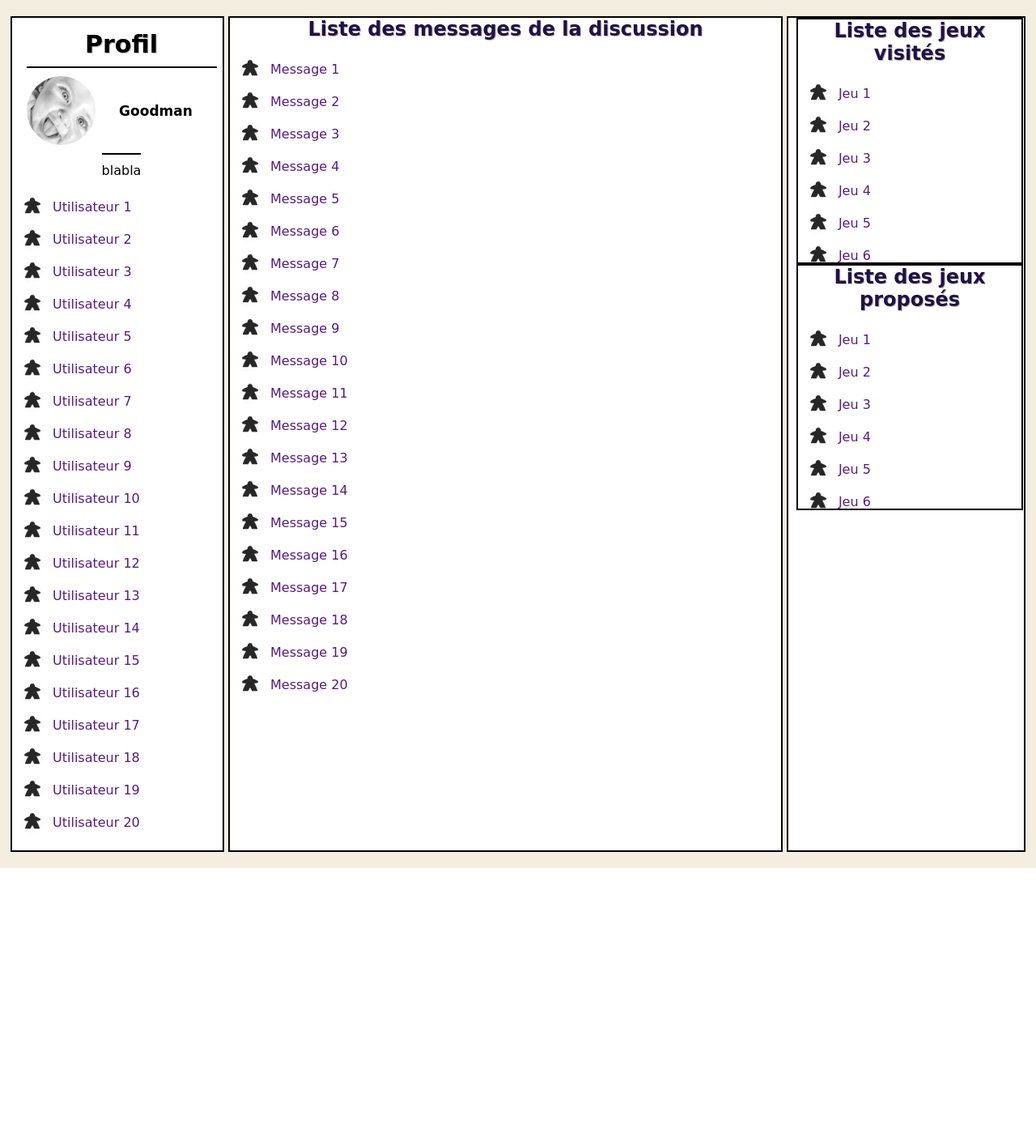
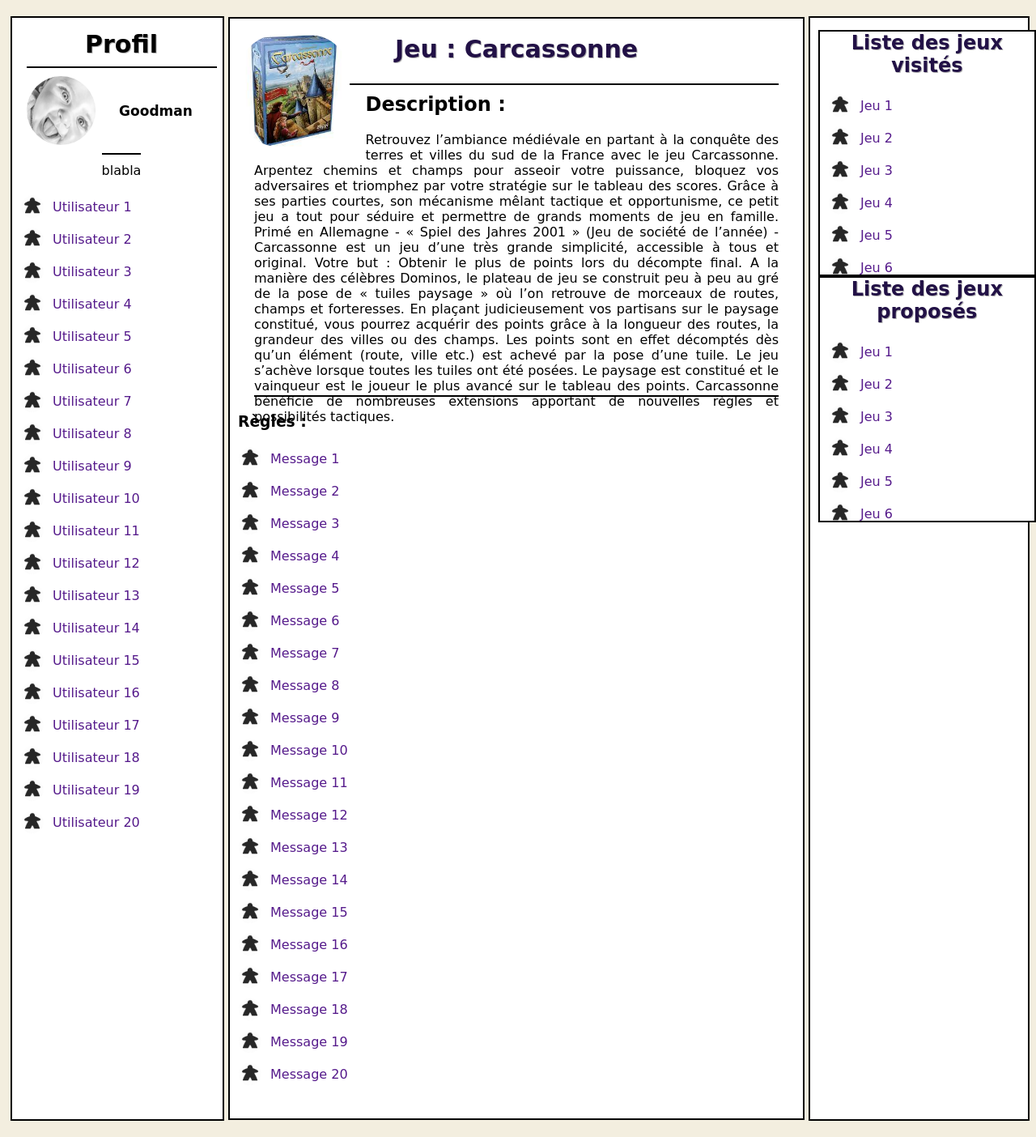
Before and after one commit to Seluj/WE4A-Project, a PHP site: page / in a window 1280 px wide. Shown: the part 88-1492 px from the top of the page at 81% size. Before the commit the page ends 1160 px from the top, so only its background shows below. Run offline with PHP 8.4, Linux system fonts and the light colour scheme.

Commit message:
Avancement du CSS d'index.php + ajout d'une image pour tests

```diff
--- a/Styles/style.css
+++ b/Styles/style.css
@@ -78,37 +78,75 @@ input[type="checkbox"]{
 	padding: 5px 0;
 	display: flex;
 	text-align: center;
-	border: none;
 }
 
 /* Sous-partie d'un main_container */
 .container{
-	position: relative;
-	display: inline-block;
+	padding: 15px 0 0 10px;
 	text-align: center;
 	margin: 5px;
 	border: 2px solid black;
-	padding: 0px 10px;
 	background-color:white;
 	font-family: 'Press Start 2P', cursive;
 }
 
 #utilisateurs {
-	padding: 15px 0 0 10px;
 	left: 0;
 	min-width: 250px;
 	width: 260px;
 }
 
-#messages {
+#central {
+
+	text-align: justify;
+	position:relative;
 	min-width: 500px;
-	width: 780px;
-	margin-left: auto;
-	margin-right: auto;
+	width: 850px;
+	margin: 6px auto;
+	padding: 20px 10px;
+}
+
+#central h1{
+	width: auto;
+	position:absolute;
+	font-size: 30px;
+	text-align: center;
+	margin: auto;
+	left:10%;
+	right:10%;
+}
+
+#central h2 {
+	margin-top: 60px;
+	margin-right:20px;
+	padding-top:10px;
+	border-top: black solid 2px;
+}
+
+#central h3{
+
+}
+
+#image_jeu {
+	float:left;
+	min-height: 50px;
+	min-width: 50px;
+	width: 20%;
+	border-radius: 50px;
+	margin: 0 20px 20px 0;
+}
+
+
+#description_jeu {
+	margin: 20px 20px 20px 20px;
+	padding-bottom: 25px;
+	border-bottom: black solid 2px;
+	max-height:300px;
+
 }
 
 #jeux{
-	right: 0;
+	margin-right: 0;
 	min-width: 200px;
 	width: 320px;
 }
--- a/index.php
+++ b/index.php
@@ -9,6 +9,24 @@ $prenom = "Jean";
 $nom = "Menton";
 $description = "blabla";
 $avatar = "images/Avatar.jpg";
+
+$imagejeu = "images/carcassonne.jpg";
+$nomJeu = "Carcassonne";
+$descriptionJeu ="Retrouvez l’ambiance médiévale en partant à la conquête des terres et villes du sud de la France avec le jeu Carcassonne. Arpentez chemins et champs pour asseoir votre puissance, bloquez vos adversaires et triomphez par votre stratégie sur le tableau des scores.
+
+Grâce à ses parties courtes, son mécanisme mêlant tactique et opportunisme, ce petit jeu a tout pour séduire et permettre de grands moments de jeu en famille.
+
+Primé en Allemagne - « Spiel des Jahres 2001 » (Jeu de société de l’année) - Carcassonne est un jeu d’une très grande simplicité, accessible à tous et original.
+
+Votre but : Obtenir le plus de points lors du décompte final.
+
+A la manière des célèbres Dominos, le plateau de jeu se construit peu à peu au gré de la pose de « tuiles paysage » où l’on retrouve de morceaux de routes, champs et forteresses.
+
+En plaçant judicieusement vos partisans sur le paysage constitué, vous pourrez acquérir des points grâce à la longueur des routes, la grandeur des villes ou des champs. Les points sont en effet décomptés dès qu’un élément (route, ville etc.) est achevé par la pose d’une tuile.
+
+Le jeu s’achève lorsque toutes les tuiles ont été posées. Le paysage est constitué et le vainqueur est le joueur le plus avancé sur le tableau des points.
+
+Carcassonne bénéficie de nombreuses extensions apportant de nouvelles règles et possibilités tactiques.";
 
 if($affichage_nom == 0){
     $utilisateur = $pseudo;
@@ -45,7 +63,7 @@ if($affichage_nom == 0){
             <div id="profil">
                 <h1><a href="">Profil</a></h1>
                 <div>
-                    <img class="avatar" src=<?php echo $avatar ?> alt="avatar">
+                    <img class="avatar" src="<?php echo $avatar ?>" alt="avatar">
                     <h2><?php echo $utilisateur ?></h2>
                 </div>
                 <div>
@@ -58,12 +76,21 @@ if($affichage_nom == 0){
             </ul>
         </div>
 
-        <div id="messages" class="container">
-            <h1>Liste des messages de la discussion</h1>
+
+
+        <div id="central" class="container">
+
+            <h1>Jeu : <?php echo $nomJeu ?></h1>
+            <img id="image_jeu" src="<?php echo $imagejeu ?>" alt="avatar">
+            <h2>Description :</h2>
+            <p id="description_jeu"><?php echo $descriptionJeu ?></p>
+            <h3>Règles :</h3>
             <ul>
                 <?php boucle("Message", 20) ?>
             </ul>
         </div>
+
+
 
         <div id="jeux" class="container">
 
```
Also changed, not shown: images/carcassonne.jpg (added).
